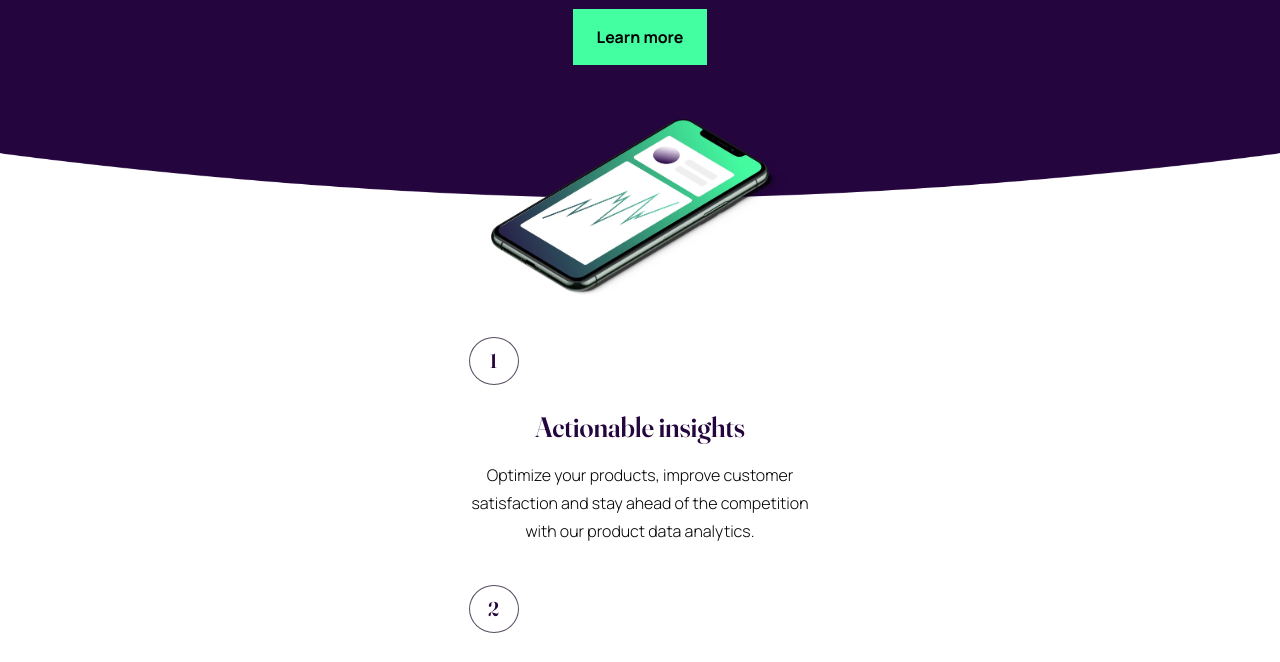
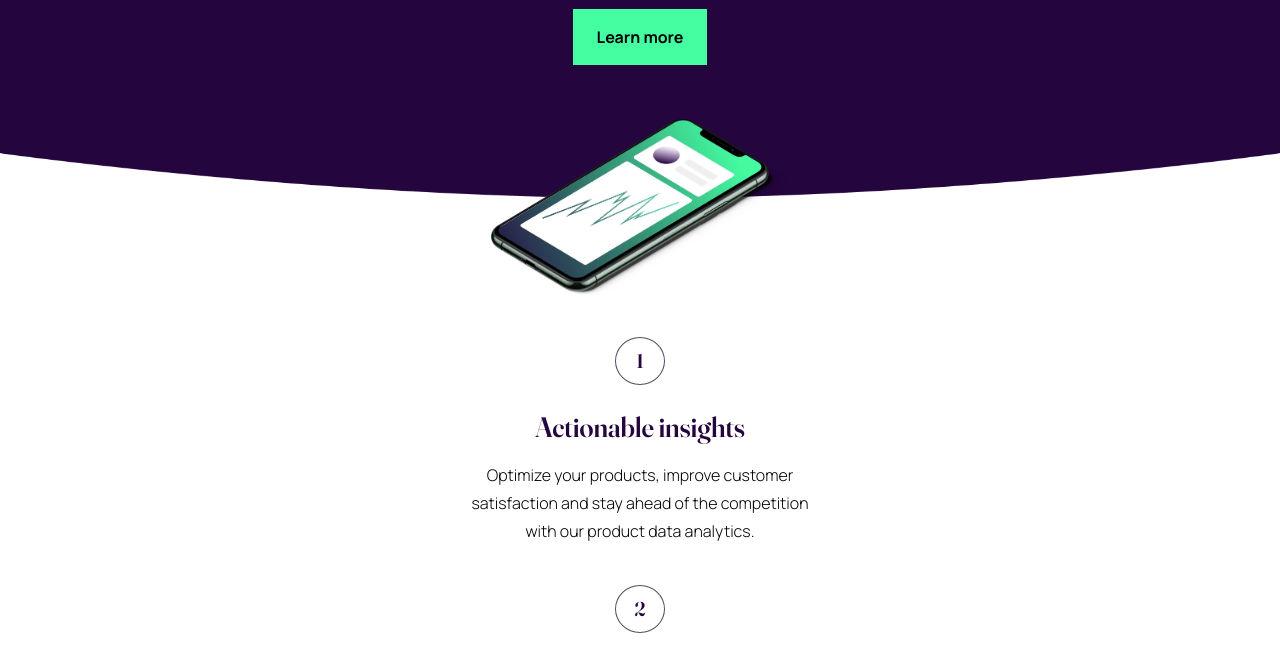
Before and after one commit to erict16/workit-landing-page, a website: page index.html in a window 1280 px wide. Shown: the part 283-945 px from the top of the page. Drawn offline with Linux system fonts and the light colour scheme.

Commit message:
Desktop view fisnished

```diff
--- a/style.css
+++ b/style.css
@@ -206,6 +206,13 @@ footer {
     justify-content: center;
 }
 
+.intro-column {
+    text-align: center;
+    display: flex;
+    flex-direction: column;
+    align-items: center;
+}
+
 /* Desktop view */
 @media screen and (min-width: 800px) {
     .top-image {
@@ -215,10 +222,9 @@ footer {
 
     .second-image {
         content: url("assets/images/Rectangle-second-desktop.png");
-        height: 560px;
+        height: 1060px;
         top: 404px;
     }
 
-    .intro-section {
-    }
+
 }
```
